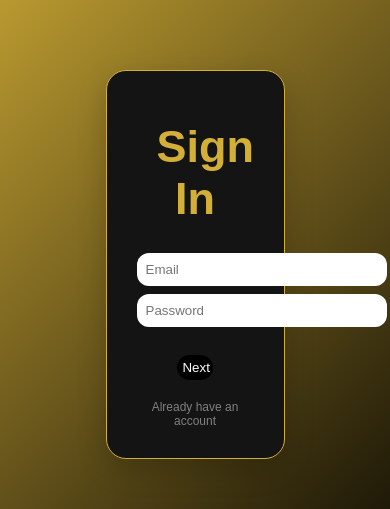
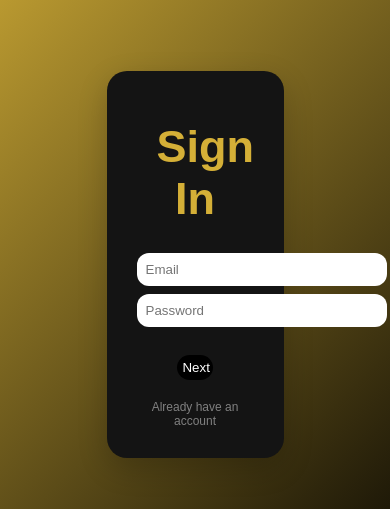
Before and after one commit to purpose419/Onyx, a plain HTML site: page index.html in a window 390 px wide. Shown: the part 158-667 px from the top of the page. Drawn offline with Linux system fonts and the light colour scheme.

Commit message:
Update style.css

```diff
--- a/style.css
+++ b/style.css
@@ -71,3 +71,12 @@ input{
      transition: 0.5s ease-in-out;
   transform: scale(1.08);
 }
+
+@media(max-width:700px){
+  .wrap{
+ border:none;
+text-align: center;
+
+}
+
+}
```
